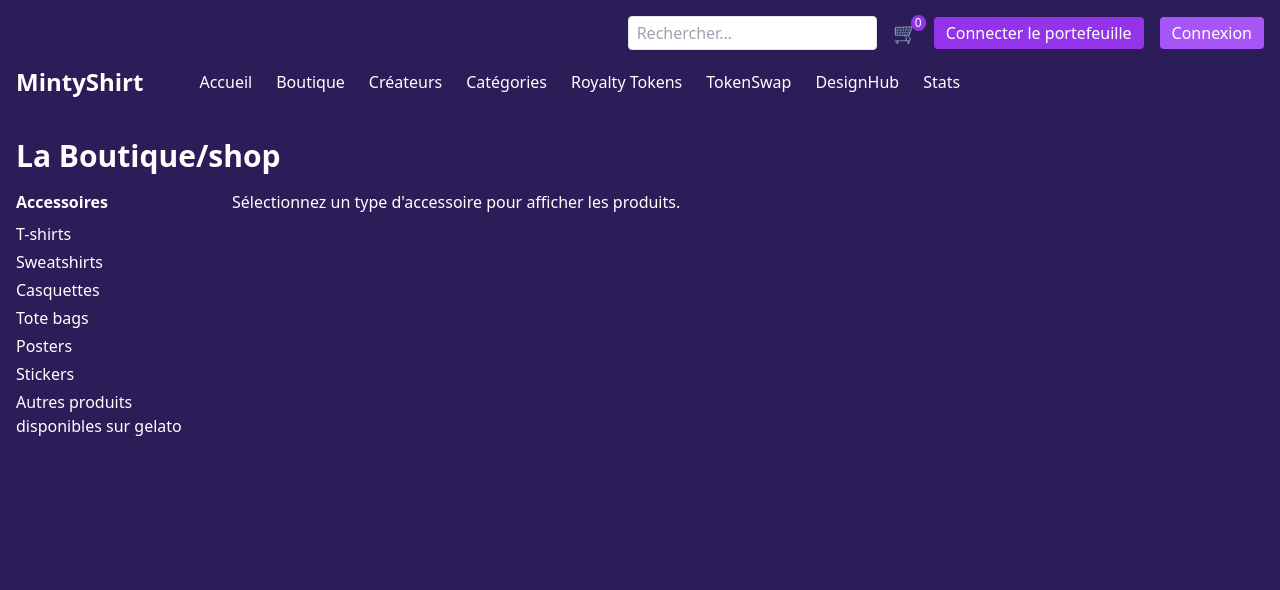
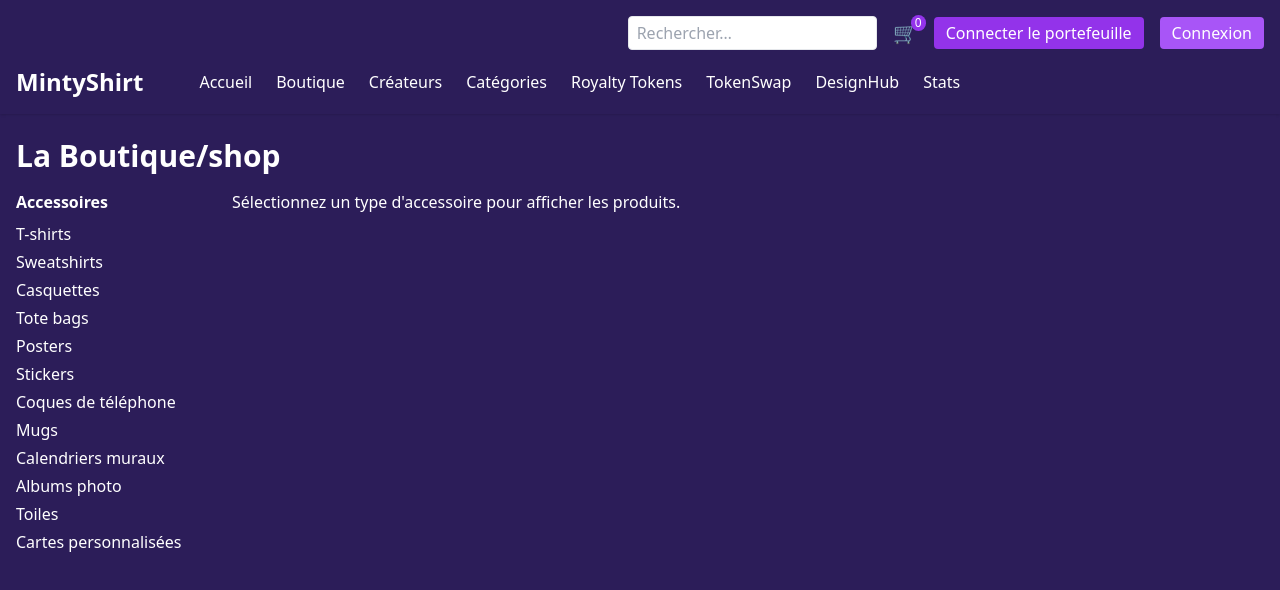
Before and after one commit to mintyshirt/mintyshirt, a React (Vite) app: page /shop in a window 1280 px wide. Shown: the top 590 px of the page. Built offline with nearby package versions, Linux system fonts and the light colour scheme.

Commit message:
Update accessories list on shop page

```diff
--- a/src/components/ShopPage.tsx
+++ b/src/components/ShopPage.tsx
@@ -9,7 +9,12 @@
   { name: 'Tote bags', path: 'tote-bags' },
   { name: 'Posters', path: 'posters' },
   { name: 'Stickers', path: 'stickers' },
-  { name: 'Autres produits disponibles sur gelato', path: 'autres' },
+  { name: 'Coques de téléphone', path: 'coques-telephone' },
+  { name: 'Mugs', path: 'mugs' },
+  { name: 'Calendriers muraux', path: 'calendriers-muraux' },
+  { name: 'Albums photo', path: 'albums-photo' },
+  { name: 'Toiles', path: 'toiles' },
+  { name: 'Cartes personnalisées', path: 'cartes-personnalisees' },
 ];
 
 export default function ShopPage() {
```
